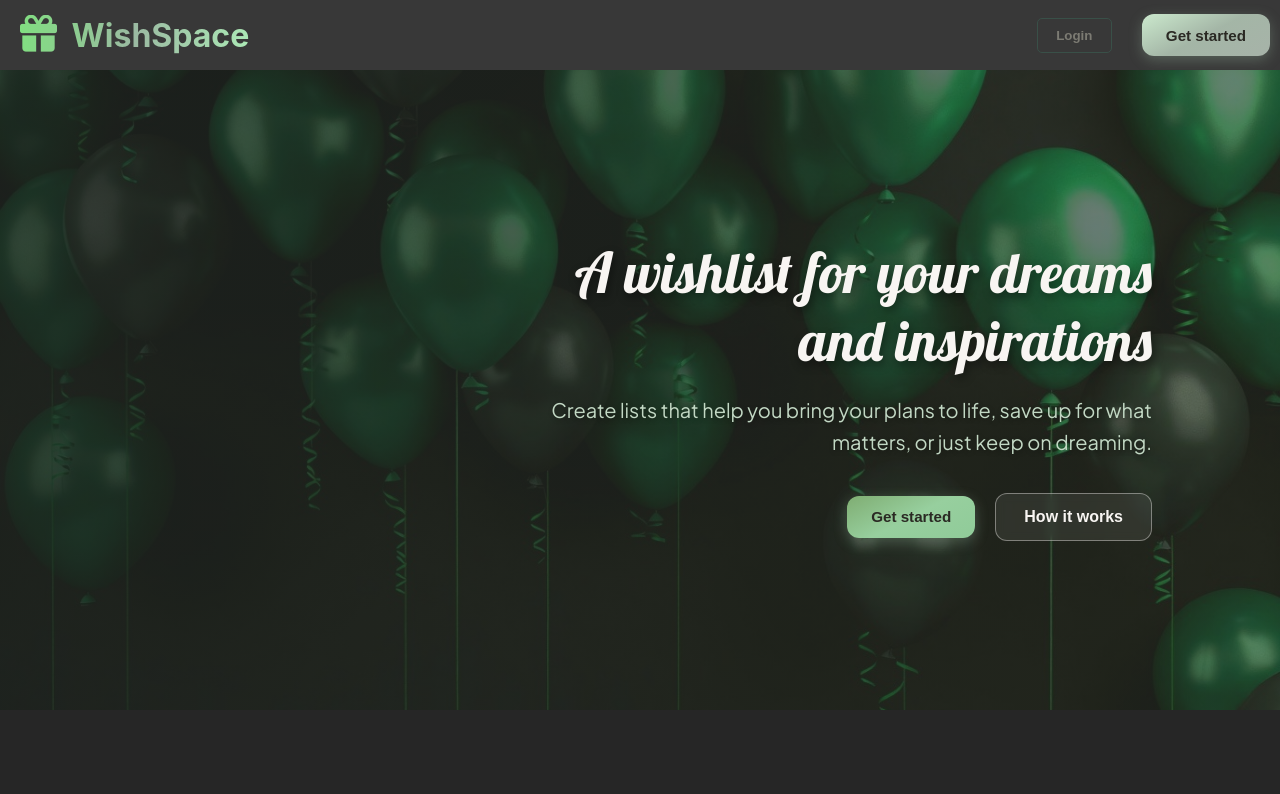
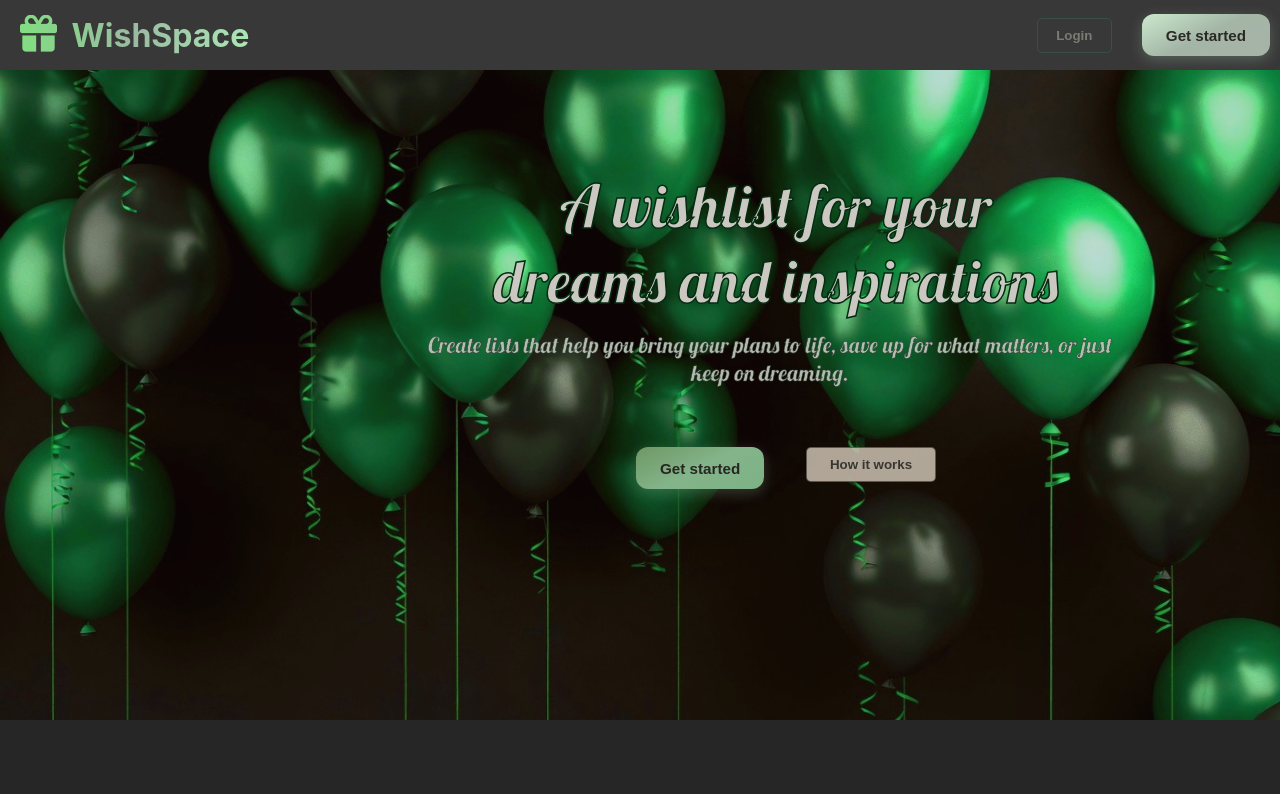
Before and after one commit to ulfwee/wishspace, a React (Vite) app in the folder frontend/: page / in a window 1280 px wide. Shown: the top 794 px of the page. Built offline with nearby package versions, Linux system fonts and the light colour scheme; no server answers.

Commit message:
fixed styles for start page

```diff
--- a/frontend/src/features/startPage/components/Hero/Hero.css
+++ b/frontend/src/features/startPage/components/Hero/Hero.css
@@ -1,89 +1,74 @@
-@import url('https://fonts.googleapis.com/css2?family=Lobster&family=Plus+Jakarta+Sans:wght@300;400;600;700&display=swap');
-
+@import url('https://fonts.googleapis.com/css2?family=Lobster&display=swap');
 @keyframes fadeInUp {
-  from {
+  0% {
     opacity: 0;
-    transform: translateY(20px);
   }
-  to {
-    opacity: 1;
-    transform: translateY(0);
+  100% {
+    opacity: 0.85;
   }
 }
-
-.herodiv {
-    position: relative;
-    background: linear-gradient(to right, rgba(30, 37, 33, 0.85), rgba(40, 52, 44, 0.6)),
-                url('../../../../assets/balloonss.jpg') center/cover no-repeat;
-    min-height: 600px;
-    height: 80vh;
+.herodiv{
+    background: linear-gradient(to right, #222a22,#303c34, #29342b);
+    background: url('../../../../assets/balloonss.jpg');
+    background-size: cover;
+    opacity: 0.85;
+    height: 650px;
+    display: flex;
+    color: #e6e2e2;
+    animation: 1.5s fadeInUp;
+}
+.hero_text{
     display: flex;
     flex-direction: column;
-    justify-content: center;
-    align-items: flex-end;
-    padding: 0 10%;
-    color: #F8F5F2;
-    box-sizing: border-box;
-    animation: 1s fadeInUp ease-out;
 }
-
-.hero_text {
-    display: flex;
-    flex-direction: column;
-    align-items: flex-end;
-    text-align: right;
-    max-width: 650px;
-    margin-bottom: 35px;
-}
-
-.main_title {
-    font-size: 3.5rem;
+.main_title{
+    font-size: 60px;
+    max-width: 600px;
+    text-align: center;
     font-family: "Lobster", sans-serif;
     font-weight: 400;
-    line-height: 1.2;
-    color: #F8F5F2;
-    text-shadow: 2px 4px 10px rgba(0, 0, 0, 0.4);
-    margin-bottom: 20px;
+    font-style: normal;
+    position: relative;
+    top: 15%;
+    left: 68%;
+    -webkit-text-stroke-color: #002f10;
+    -webkit-text-stroke-width: 1.5px;
+    color: #ebe5df;
 }
-
-.subtitle {
-    font-family: "Plus Jakarta Sans", sans-serif;
-    font-weight: 400;
-    font-size: 1.25rem;
-    line-height: 1.6;
-    color: #C2D8C4;
-    text-shadow: 1px 2px 5px rgba(0, 0, 0, 0.3);
+.subtitle{
+    position: relative;
+    top: 17%;
+    left: 60%;
+    font-family: "Lobster", sans-serif;
+    font-weight: 300;
+    font-style: normal;
+    font-size: 22px;
+    text-align: center;
+    max-width: 700px;
+    -webkit-text-stroke-color: #3d3f3e;
+    -webkit-text-stroke-width: 0.5px;
+    color: #d4e3d0f2;
 }
-
-.buttons {
+.buttons{
+    position: relative;
+    top:58%;
+    left: -5%;
+    height: fit-content;
+    width: 300px;
     display: flex;
-    align-items: center;
-    gap: 20px;
+    justify-content: space-between;
 }
-
-.buttons a {
-    text-decoration: none;
+.work_button{
+    height: 35px;
+    width: 130px;
+    border-radius: 5px;
+    border: 1px solid #494843c2;
+    color: #35342df2;
+    font-weight: 600;
+    background-color: #f0e2d0d5;
 }
-
-.work_button {
-    height: 48px;
-    padding: 0 28px;
-    border-radius: 12px;
-    border: 1px solid rgba(248, 245, 242, 0.4);
-    color: #F8F5F2;
-    font-weight: 600;
-    font-size: 1rem;
-    background-color: rgba(255, 255, 255, 0.08);
-    backdrop-filter: blur(4px);
-    cursor: pointer;
-    transition: all 0.2s ease;
-}
-
-.work_button:hover {
-    background-color: #F8F5F2;
-    color: #385144;
-    border-color: #F8F5F2;
-    transform: translateY(-2px);
+.work_button:hover{
+    background-color: #f0e2d0fe;
 }
 
 @media (max-width: 992px) {
```
